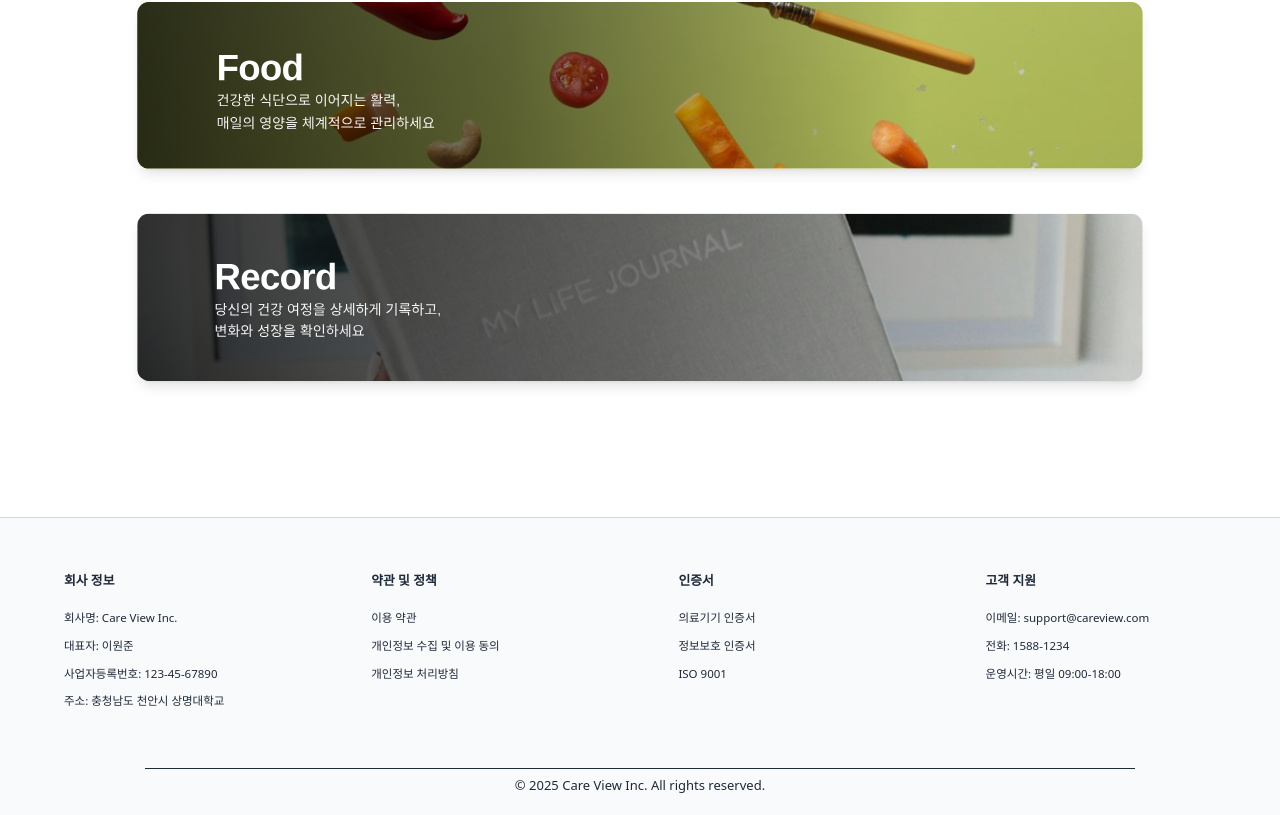
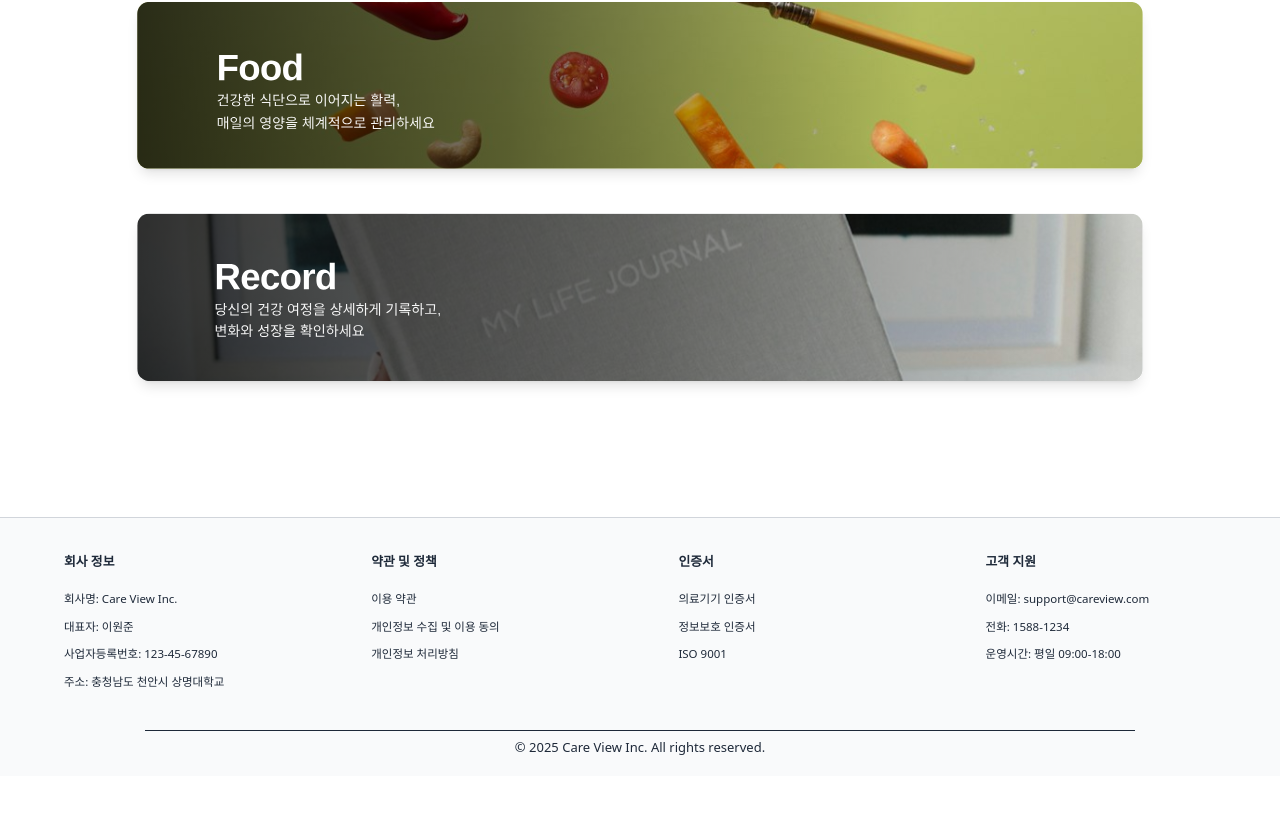
Before and after one commit to SMU-FitNation-Health/FrontEnd, a React (Vite) app: page /dashboard in a window 1280 px wide. Shown: the part 1284-2099 px from the top of the page. After the commit the page ends 2060 px from the top, so only its background shows below. Built offline with nearby package versions, Linux system fonts and the light colour scheme.

Commit message:
footer 최종

```diff
--- a/src/layout/footer/footer.jsx
+++ b/src/layout/footer/footer.jsx
@@ -15,7 +15,7 @@ export default function Footer({ year = new Date().getFullYear() }) {
               grid grid-cols-1 sm:grid-cols-2 lg:grid-cols-4
               gap-x-[clamp(24px,6vw,92px)]
               gap-y-[clamp(20px,3vw,40px)]
-              py-[clamp(24px,4vw,56px)]
+              py-[clamp(10px,2.5vw,46px)]
               items-start
             "
           >
```
